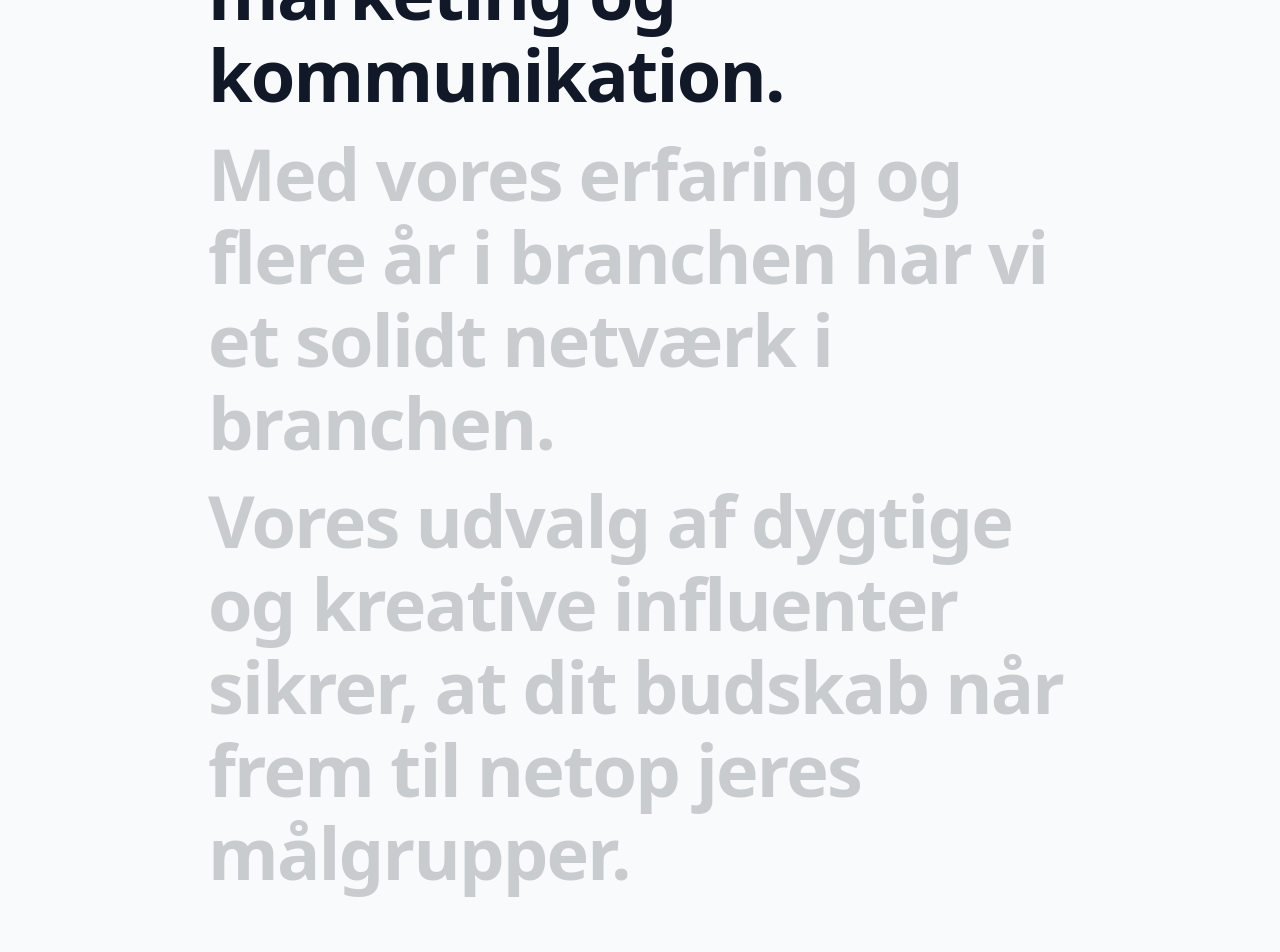
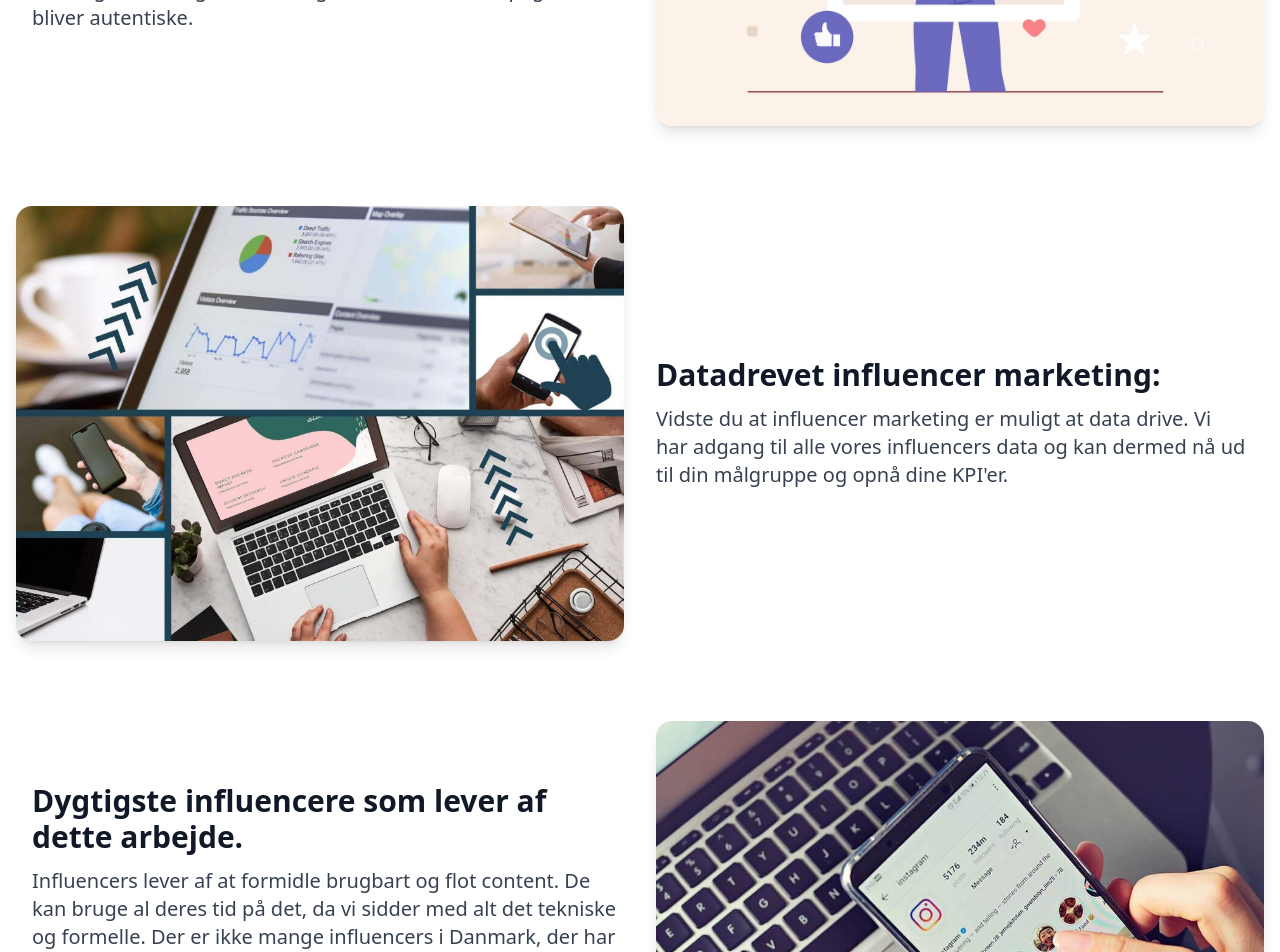
Before and after one commit to AndreasRisager/piliagency, a Next.js app: page / in a window 1280 px wide. Shown: the part 1660-2612 px from the top of the page. Built offline with nearby package versions, Linux system fonts and the light colour scheme.

Commit message:
testing component

```diff
--- a/components/AboutUs.js
+++ b/components/AboutUs.js
@@ -35,12 +35,12 @@ export default function AboutUs() {
             Vi har over 5 års erfaring med influencer marketing og kommunikation.
           </p>
           <p
-            className="transition-opacity duration-500 inline-block my-4"
+            className="transition-opacity duration-500 my-4"
             style={{ opacity: opacityForBlock(progress, 1) }}>
             Med vores erfaring og flere år i branchen har vi et solidt netværk i branchen.
           </p>
           <p
-            className="transition-opacity duration-500 inline-block"
+            className="transition-opacity duration-500"
             style={{ opacity: opacityForBlock(progress, 2) }}>
             Vores udvalg af dygtige og kreative influenter sikrer, at dit budskab når frem til netop
             jeres målgrupper.
--- a/pages/index.js
+++ b/pages/index.js
@@ -21,7 +21,7 @@ export default function Home() {
       </Head>
       <Hero />
       <Partners />
-      <AboutUs />
+      {/* <AboutUs /> */}
       <Features />
       <ContactForm />
       <CTA />
```
